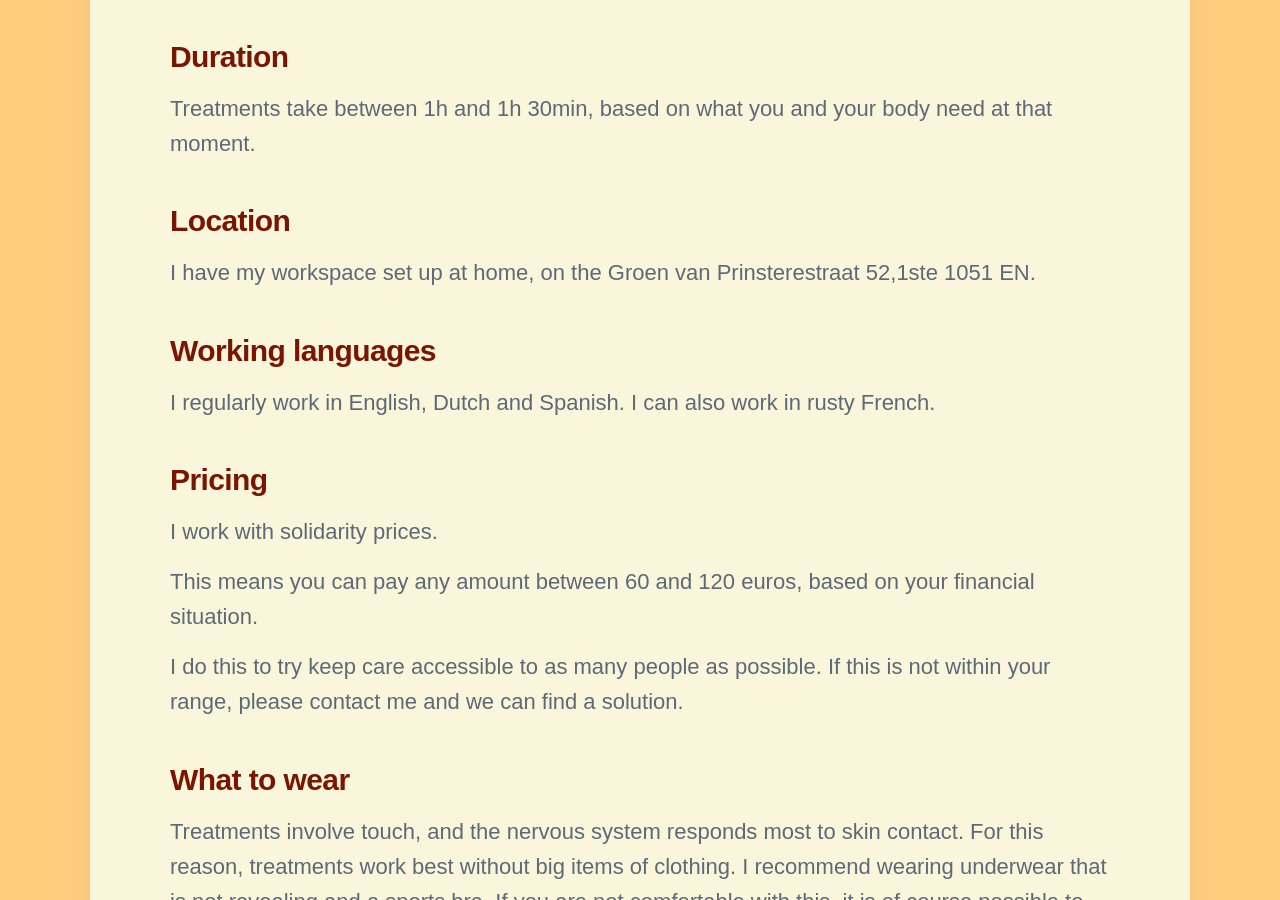
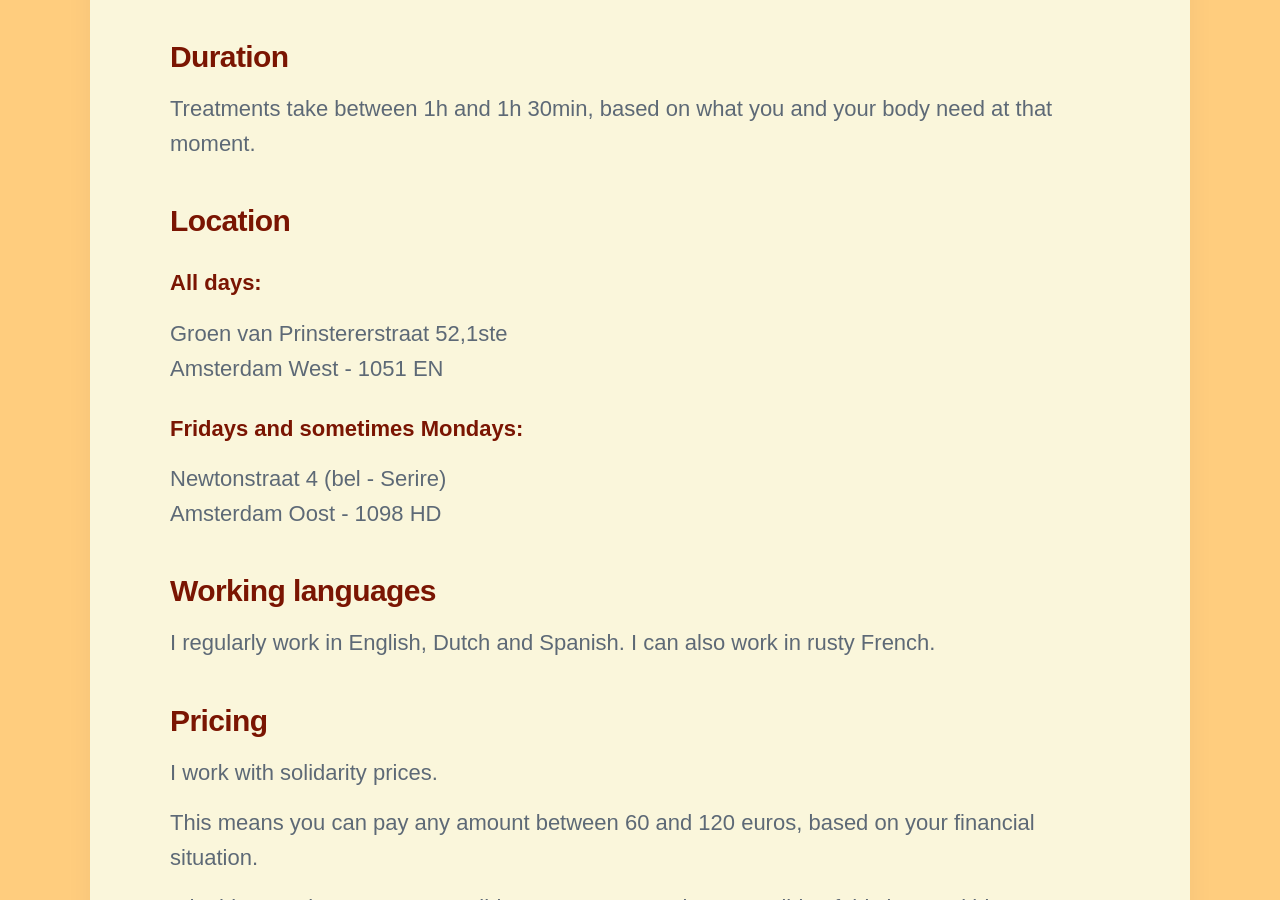
Before and after one commit to threekeytherapy/threekeytherapy.com, a Jekyll site: the page built from _projects/treatments.md, in a window 1280 px wide and 900 px high, scrolled down 1616 px. Built offline with Jekyll 4.4.1, drawn with Linux system fonts in a browser that asks for light colours; nearby versions of some CDN libraries; some web fonts are replaced.

Commit message:
moves locations from contact to treatments

```diff
--- a/_projects/treatments.md
+++ b/_projects/treatments.md
@@ -38,11 +38,20 @@ Treatments take between 1h and 1h 30min, based on what you and your body need at
 
 ### Location
 
-I have my workspace set up at home, on the Groen van Prinsterestraat 52,1ste 1051 EN.
+#### All days:
+
+Groen van Prinstererstraat 52,1ste
+Amsterdam West - 1051 EN
+
+#### Fridays and sometimes Mondays:
+
+Newtonstraat 4 (bel - Serire)
+Amsterdam Oost - 1098 HD
 
 ### Working languages
 
-I regularly work in English, Dutch and Spanish. I can also work in rusty French.
+I regularly work in English, Dutch and Spanish.
+I can also work in rusty French.
 
 ### Pricing
 
```
Also changed, not shown: _pages/contact.md (+0 -14 lines).
